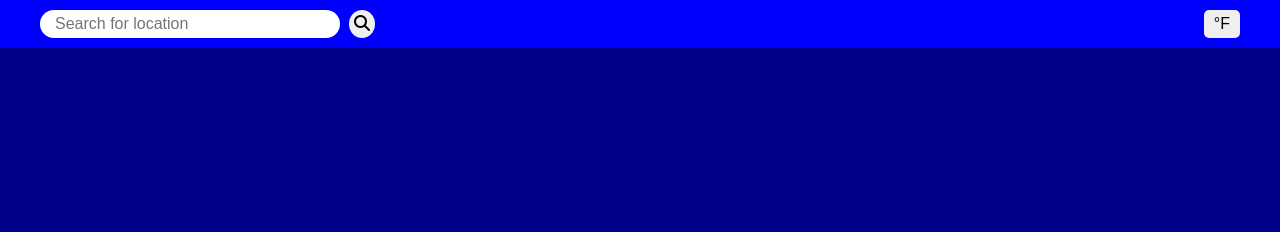
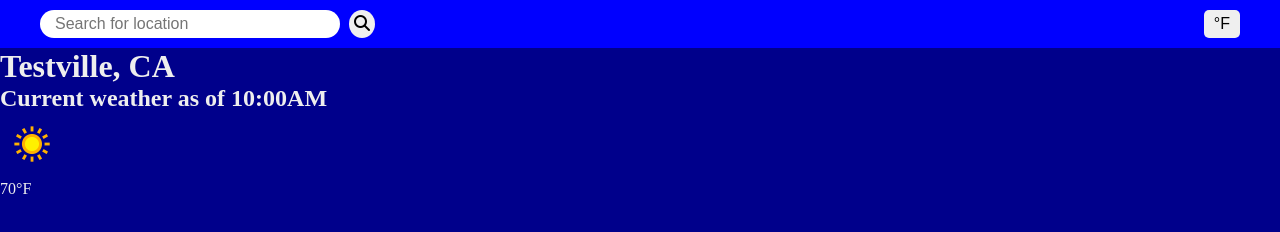
Before and after one commit to thetramp22/weather-app, a plain HTML site: page index.html in a window 1280 px wide. Drawn offline with Linux system fonts and the light colour scheme; no server answers.

Commit message:
added and configured html-loader for importing images

```diff
--- a/index.html
+++ b/index.html
@@ -31,6 +31,22 @@
         </div>
       </div>
     </header>
-    <main></main>
+    <main class="main">
+      <div class="main__container">
+        <div class="main__heading">
+          <h1 id="weatherLocation">Testville, CA</h1>
+        </div>
+        <div class="current-weather">
+          <h2 class="current-weather__title">
+            Current weather as of <span id="lastUpdated">10:00AM</span>
+          </h2>
+          <img
+            src="assets/images/113.png"
+            class="current-weather__condition-icon"
+          />
+          <p class="current-weather__temp">70<span>&deg;F</span></p>
+        </div>
+      </div>
+    </main>
   </body>
 </html>
```
Also changed, not shown: main.js (+1 -1 lines), assets/images/113.png (added).
